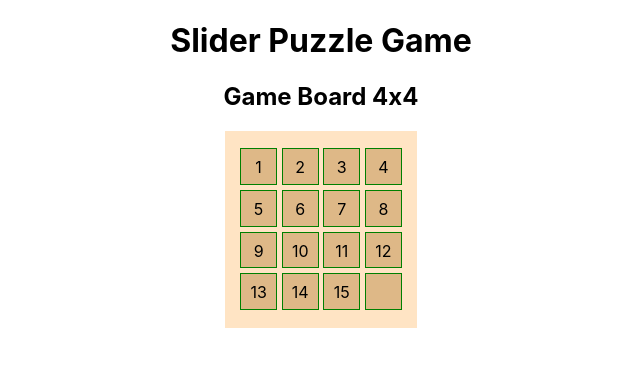
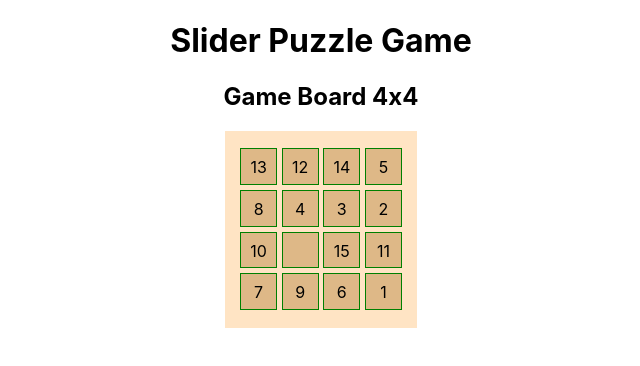
Before and after one commit to SJ47/slider-puzzle-game, a React (Vite) app: page / in a window 1280 px wide. Shown: the top 366 px of the page, without its empty margins (319-959 px from the left). Built offline with nearby package versions, Linux system fonts and the light colour scheme.

Commit message:
basic game 4x4 working

```diff
--- a/src/components/Board.jsx
+++ b/src/components/Board.jsx
@@ -11,7 +11,7 @@ const Board = ({ gameBoard, handleTileClick }) => {
         );
     });
 
-    console.log(arrayOfTiles);
+    console.log("Mamma", arrayOfTiles);
 
     return (
         <>
--- a/src/containers/GameContainer.jsx
+++ b/src/containers/GameContainer.jsx
@@ -10,10 +10,7 @@ function shuffleArray(array) {
 }
 
 const GameContainer = () => {
-    // const gameBoard = [0, 1, 2, 3, 4, 5, 6, 7, 8, 9, 10, 11, 12, 13, 14, 15]; // 4 x 4 board for 15 tiles and 1 blank
-
     // State and variables
-
     const [winningBoard, setWinningBoard] = useState([
         1,
         2,
@@ -33,20 +30,16 @@ const GameContainer = () => {
         " ",
     ]);
 
-    const [gameBoard, setGameBoard] = useState([...winningBoard]);
-
-    // const [tileSpace, setTileSpace] = useState(gameBoard.indexOf(16) + 1);
+    const [gameBoard, setGameBoard] = useState(shuffleArray([...winningBoard])); // bad
     const [tileSpace, setTileSpace] = useState(gameBoard.indexOf(" ") + 1);
     console.log("Current tile space is: ", tileSpace);
-    // const gameBoardSize = gameBoard.length;
 
     // Functions
-
     const swapArrayElements = function (arr, indexA, indexB) {
         var temp = arr[indexA];
         arr[indexA] = arr[indexB];
         arr[indexB] = temp;
-        console.log("Swapped array: ", arr);
+        console.log("Swapped array element: ", arr);
         return arr;
     };
 
@@ -88,14 +81,6 @@ const GameContainer = () => {
         } else {
             console.log("WRONG MOVE!! ");
         }
-        console.log("gameBoard", gameBoard);
-        console.log("winningBoard", winningBoard);
-        console.log(
-            "tilespace ",
-            tileSpace,
-            " : tile number clicked",
-            tileNumberClicked
-        );
 
         // Check if game won
         if (gameWon(winningBoard, gameBoard)) {
```
Also changed, not shown: 1 other file (tests, documents, lock files or other folders).
